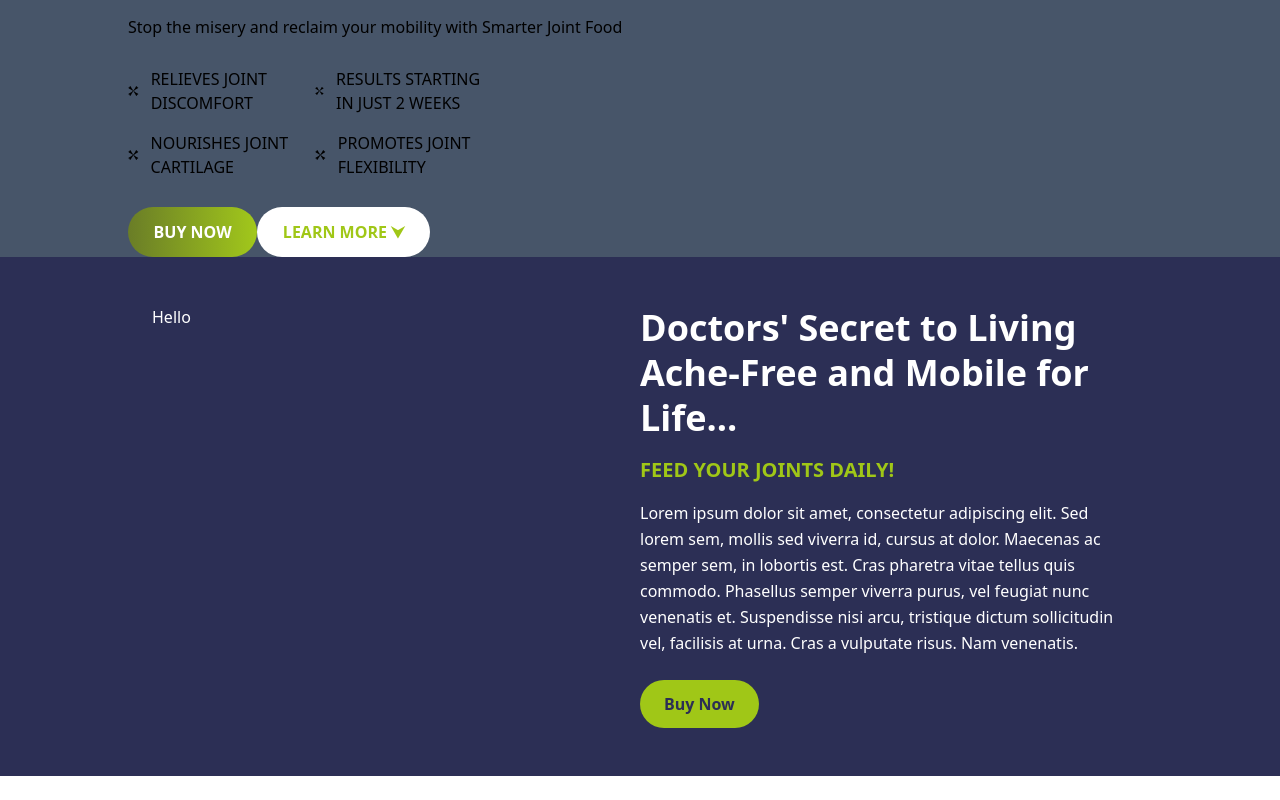
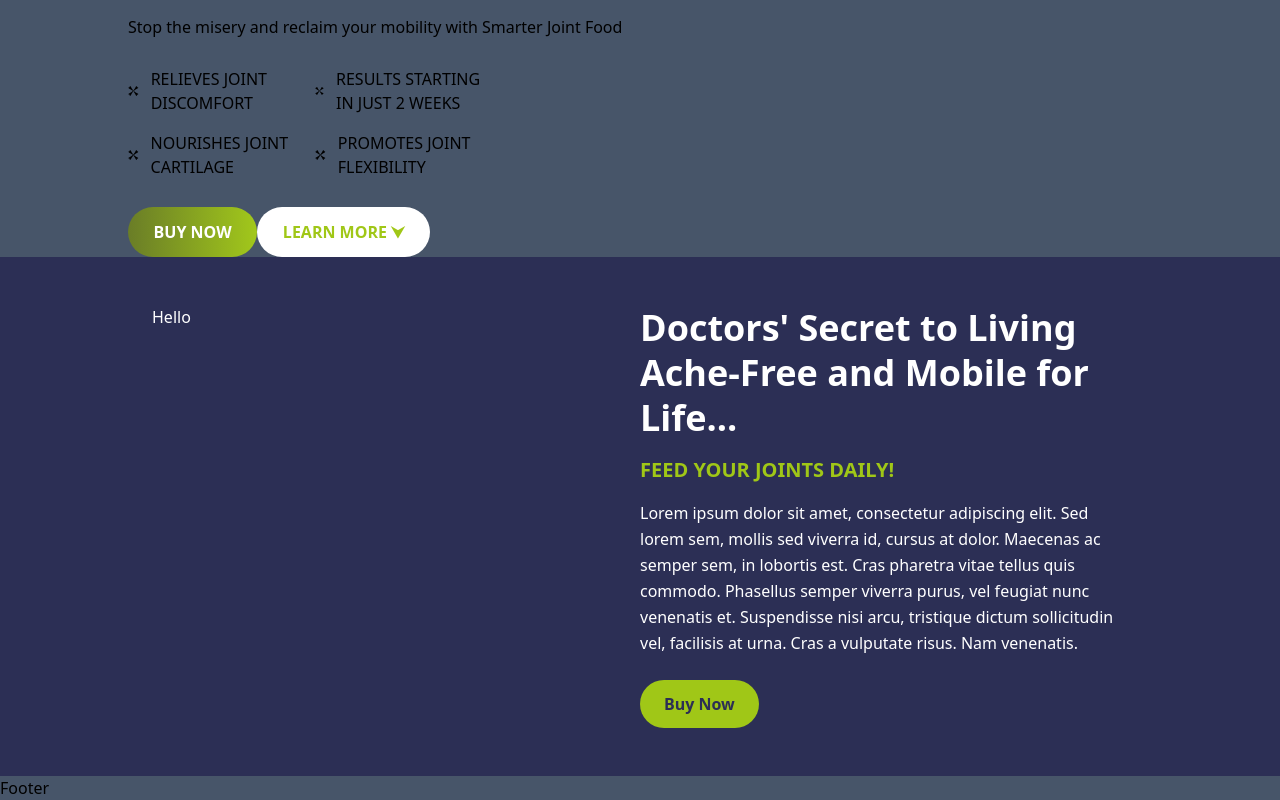
Before and after one commit to PramodYadav2711/HashedIN, a React (Vite) app in the folder vite-project/: page / in a window 1280 px wide. Shown: the part 237-1037 px from the top of the page. Before the commit the page ends 1013 px from the top, so only its background shows below. Built offline with nearby package versions, Linux system fonts and the light colour scheme.

Commit message:
installed react-icons

```diff
--- a/vite-project/package.json
+++ b/vite-project/package.json
@@ -12,6 +12,7 @@
   "dependencies": {
     "react": "^18.2.0",
     "react-dom": "^18.2.0",
+    "react-icons": "^5.2.1",
     "swiper": "^11.1.4"
   },
   "devDependencies": {
--- a/vite-project/src/App.jsx
+++ b/vite-project/src/App.jsx
@@ -1,13 +1,15 @@
 import Fold1 from './Sections/Fold1';
 import Fold2 from './Sections/Fold2';
+import Footer from './Sections/Footer';
 import Header from './Sections/Header';
 
 function App() {
   return (
-    <div className="bg-slate-600">
+    <div className='bg-slate-600'>
       <Header />
       <Fold1 />
       <Fold2 />
+      <Footer />
     </div>
   );
 }
--- a/vite-project/src/Sections/Footer.jsx
+++ b/vite-project/src/Sections/Footer.jsx
@@ -0,0 +1,5 @@
+function Footer() {
+  return <div>Footer</div>;
+}
+
+export default Footer;
```
Also changed, not shown: 1 other file (tests, documents, lock files or other folders).
